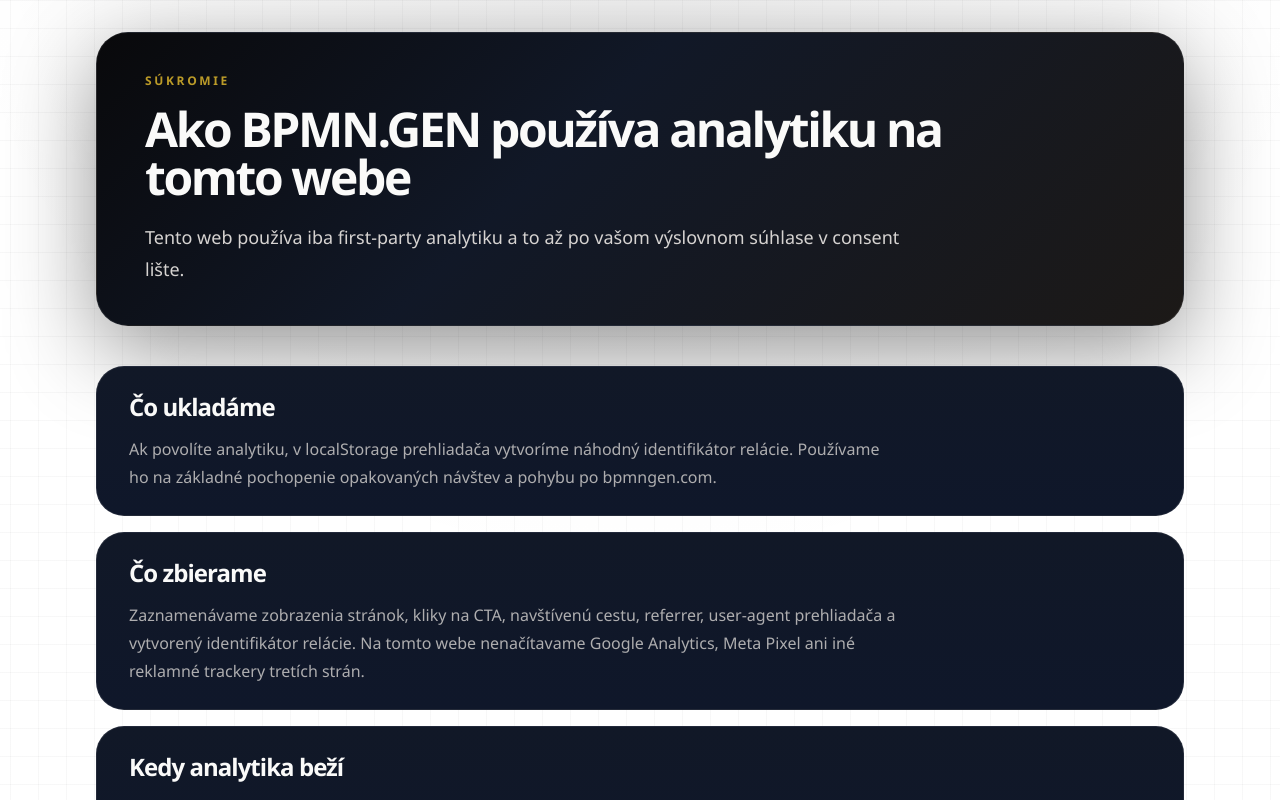
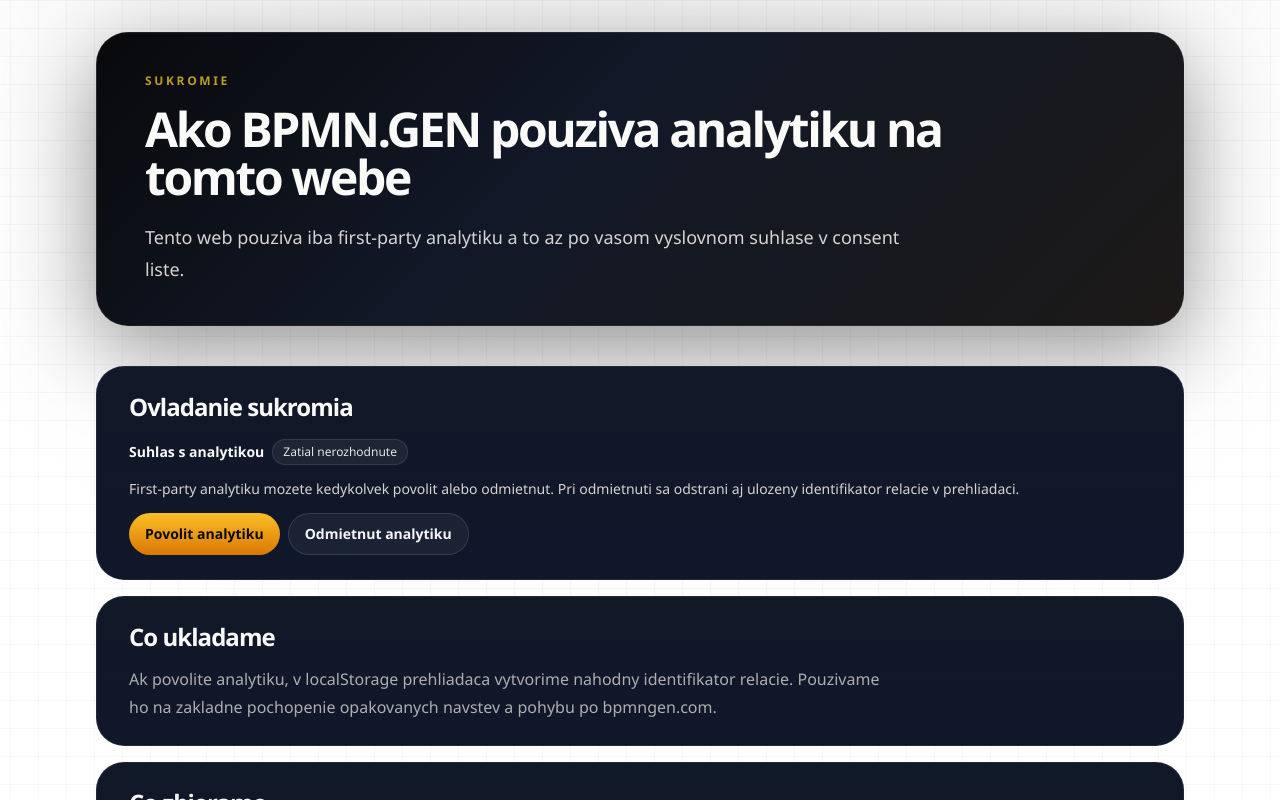
Before and after one commit to Zopinko/bpmngen-web, a Next.js app: page /sk/privacy in a window 1280 px wide. Shown: the top 800 px of the page. Built offline with nearby package versions, Linux system fonts and the light colour scheme.

Commit message:
fix: add consent controls and stabilize signup links

```diff
--- a/components/AnalyticsConsentBanner.tsx
+++ b/components/AnalyticsConsentBanner.tsx
@@ -1,31 +1,34 @@
 "use client";
 
 import Link from "next/link";
-import { useSyncExternalStore } from "react";
-import {
-  getAnalyticsConsentState,
-  setAnalyticsConsentState,
-  subscribeAnalyticsConsent,
-} from "@/lib/analytics-consent";
+import { useState, useSyncExternalStore } from "react";
+import { AnalyticsConsentControls } from "@/components/AnalyticsConsentControls";
+import { getAnalyticsConsentState, subscribeAnalyticsConsent } from "@/lib/analytics-consent";
 
 type AnalyticsConsentBannerProps = {
   locale: "en" | "sk";
 };
 
+function subscribeNoop(): () => void {
+  return () => undefined;
+}
+
 const COPY = {
   en: {
     message:
       "We use privacy-light analytics to understand which pages and calls-to-action work. Data stays in our own system and analytics stay off until you allow them.",
-    accept: "Allow analytics",
-    reject: "Reject",
     privacy: "Privacy",
+    settings: "Privacy settings",
+    close: "Close",
+    panelText: "You can change or withdraw analytics consent here at any time.",
   },
   sk: {
     message:
-      "Používame jednoduchú analytiku na zistenie, ktoré stránky a výzvy fungujú. Dáta ostávajú v našom systéme a analytika je vypnutá, kým ju nepovolíte.",
-    accept: "Povoliť analytiku",
-    reject: "Odmietnuť",
-    privacy: "Súkromie",
+      "Pouzivame jednoduchu analytiku na zistenie, ktore stranky a vyzvy funguju. Data ostavaju v nasom systeme a analytika je vypnuta, kym ju nepovolite.",
+    privacy: "Sukromie",
+    settings: "Nastavenie sukromia",
+    close: "Zavriet",
+    panelText: "Tu mozete kedykolvek zmenit alebo odvolat svoj suhlas s analytikou.",
   },
 } as const;
 
@@ -34,52 +37,79 @@
 }
 
 export function AnalyticsConsentBanner({ locale }: AnalyticsConsentBannerProps) {
+  const isMounted = useSyncExternalStore(subscribeNoop, () => true, () => false);
+  const [settingsOpen, setSettingsOpen] = useState(false);
   const consentState = useSyncExternalStore(
     subscribeAnalyticsConsent,
     getAnalyticsConsentState,
     () => "unknown",
   );
 
-  if (consentState !== "unknown") {
-    return null;
-  }
-
+  const resolvedConsentState = isMounted ? consentState : "unknown";
   const copy = COPY[locale];
 
   return (
+    <>
+      {resolvedConsentState === "unknown" ? (
         <div className="fixed inset-x-0 bottom-0 z-50 px-4 pb-4 sm:px-6 sm:pb-6">
           <div className="mx-auto flex w-full max-w-5xl flex-col gap-4 rounded-[1.75rem] border border-white/10 bg-[linear-gradient(180deg,rgba(9,9,11,0.96),rgba(24,24,27,0.96))] p-4 text-stone-100 shadow-[0_24px_60px_rgba(0,0,0,0.42)] backdrop-blur-xl sm:flex-row sm:items-end sm:justify-between sm:p-5">
             <div className="max-w-3xl space-y-2">
               <p className="text-xs font-semibold uppercase tracking-[0.18em] text-amber-200/72">
-            {locale === "sk" ? "Nastavenie súkromia" : "Privacy settings"}
+                {copy.settings}
               </p>
               <p className="text-sm leading-6 text-stone-300">{copy.message}</p>
             </div>
 
-        <div className="flex flex-col gap-2 sm:min-w-[15rem]">
-          <button
-            type="button"
-            onClick={() => {
-              setAnalyticsConsentState("granted");
-            }}
-            className="inline-flex items-center justify-center rounded-full bg-[linear-gradient(180deg,#fbbf24_0%,#d97706_100%)] px-4 py-2.5 text-sm font-semibold text-stone-950 transition hover:brightness-110"
-          >
-            {copy.accept}
-          </button>
-          <button
-            type="button"
-            onClick={() => {
-              setAnalyticsConsentState("denied");
-            }}
-            className="inline-flex items-center justify-center rounded-full border border-white/12 bg-white/[0.05] px-4 py-2.5 text-sm font-semibold text-stone-100 transition hover:bg-white/[0.08]"
-          >
-            {copy.reject}
-          </button>
+            <div className="flex flex-col gap-2 sm:min-w-[18rem]">
+              <AnalyticsConsentControls locale={locale} />
               <Link href={getPrivacyHref(locale)} className="text-center text-xs text-stone-400 transition hover:text-stone-200">
                 {copy.privacy}
               </Link>
             </div>
           </div>
         </div>
+      ) : null}
+
+      <div className="fixed bottom-4 left-4 z-40 sm:bottom-6 sm:left-6">
+        <button
+          type="button"
+          onClick={() => {
+            setSettingsOpen((current) => !current);
+          }}
+          className="inline-flex items-center rounded-full border border-zinc-200 bg-white/95 px-4 py-2 text-sm font-semibold text-zinc-900 shadow-[0_12px_32px_rgba(0,0,0,0.14)] backdrop-blur transition hover:bg-white"
+        >
+          {copy.settings}
+        </button>
+      </div>
+
+      {settingsOpen ? (
+        <div className="fixed bottom-20 left-4 z-50 w-[min(28rem,calc(100vw-2rem))] sm:bottom-24 sm:left-6">
+          <div className="rounded-[1.5rem] border border-zinc-200 bg-white p-4 shadow-[0_24px_60px_rgba(0,0,0,0.24)]">
+            <div className="mb-3 flex items-start justify-between gap-3">
+              <div>
+                <p className="text-sm font-semibold text-zinc-950">{copy.settings}</p>
+                <p className="mt-1 text-xs leading-5 text-zinc-600">{copy.panelText}</p>
+              </div>
+              <button
+                type="button"
+                onClick={() => {
+                  setSettingsOpen(false);
+                }}
+                className="rounded-full border border-zinc-200 px-2.5 py-1 text-xs font-medium text-zinc-700 transition hover:bg-zinc-100"
+              >
+                {copy.close}
+              </button>
+            </div>
+
+            <AnalyticsConsentControls locale={locale} tone="light" />
+            <div className="mt-3">
+              <Link href={getPrivacyHref(locale)} className="text-xs text-zinc-600 transition hover:text-zinc-900">
+                {copy.privacy}
+              </Link>
+            </div>
+          </div>
+        </div>
+      ) : null}
+    </>
   );
 }
--- /dev/null
+++ b/components/AnalyticsConsentControls.tsx
@@ -0,0 +1,102 @@
+"use client";
+
+import { useSyncExternalStore } from "react";
+import {
+  getAnalyticsConsentState,
+  setAnalyticsConsentState,
+  subscribeAnalyticsConsent,
+} from "@/lib/analytics-consent";
+
+type AnalyticsConsentControlsProps = {
+  locale: "en" | "sk";
+  tone?: "dark" | "light";
+};
+
+function subscribeNoop(): () => void {
+  return () => undefined;
+}
+
+const COPY = {
+  en: {
+    title: "Analytics consent",
+    unknown: "Not decided yet",
+    granted: "Allowed",
+    denied: "Rejected",
+    description:
+      "You can allow or reject first-party analytics at any time. Rejecting also removes the stored browser session identifier.",
+    accept: "Allow analytics",
+    reject: "Reject analytics",
+  },
+  sk: {
+    title: "Suhlas s analytikou",
+    unknown: "Zatial nerozhodnute",
+    granted: "Povolene",
+    denied: "Odmietnute",
+    description:
+      "First-party analytiku mozete kedykolvek povolit alebo odmietnut. Pri odmietnuti sa odstrani aj ulozeny identifikator relacie v prehliadaci.",
+    accept: "Povolit analytiku",
+    reject: "Odmietnut analytiku",
+  },
+} as const;
+
+export function AnalyticsConsentControls({
+  locale,
+  tone = "dark",
+}: AnalyticsConsentControlsProps) {
+  const isMounted = useSyncExternalStore(subscribeNoop, () => true, () => false);
+  const consentState = useSyncExternalStore(
+    subscribeAnalyticsConsent,
+    getAnalyticsConsentState,
+    () => "unknown",
+  );
+  const copy = COPY[locale];
+  const resolvedConsentState = isMounted ? consentState : "unknown";
+  const consentLabel =
+    resolvedConsentState === "granted"
+      ? copy.granted
+      : resolvedConsentState === "denied"
+        ? copy.denied
+        : copy.unknown;
+
+  const isLight = tone === "light";
+  const badgeClasses = isLight
+    ? "bg-zinc-100 text-zinc-700 border border-zinc-200"
+    : "bg-white/[0.06] text-stone-200 border border-white/10";
+  const secondaryButtonClasses = isLight
+    ? "border border-zinc-200 bg-white text-zinc-900 hover:bg-zinc-100"
+    : "border border-white/12 bg-white/[0.05] text-stone-100 hover:bg-white/[0.08]";
+  const descriptionClasses = isLight ? "text-zinc-600" : "text-stone-300";
+  const titleClasses = isLight ? "text-zinc-950" : "text-stone-50";
+
+  return (
+    <div className="space-y-3">
+      <div className="flex flex-wrap items-center gap-2">
+        <p className={`text-sm font-semibold ${titleClasses}`}>{copy.title}</p>
+        <span className={`rounded-full px-2.5 py-1 text-xs font-medium ${badgeClasses}`}>
+          {consentLabel}
+        </span>
+      </div>
+      <p className={`text-sm leading-6 ${descriptionClasses}`}>{copy.description}</p>
+      <div className="flex flex-col gap-2 sm:flex-row">
+        <button
+          type="button"
+          onClick={() => {
+            setAnalyticsConsentState("granted");
+          }}
+          className="inline-flex items-center justify-center rounded-full bg-[linear-gradient(180deg,#fbbf24_0%,#d97706_100%)] px-4 py-2.5 text-sm font-semibold text-stone-950 transition hover:brightness-110"
+        >
+          {copy.accept}
+        </button>
+        <button
+          type="button"
+          onClick={() => {
+            setAnalyticsConsentState("denied");
+          }}
+          className={`inline-flex items-center justify-center rounded-full px-4 py-2.5 text-sm font-semibold transition ${secondaryButtonClasses}`}
+        >
+          {copy.reject}
+        </button>
+      </div>
+    </div>
+  );
+}
--- a/components/PrivacyPage.tsx
+++ b/components/PrivacyPage.tsx
@@ -1,3 +1,6 @@
+import { AnalyticsConsentControls } from "@/components/AnalyticsConsentControls";
+import { ANALYTICS_RETENTION_DAYS } from "@/lib/analytics-db";
+
 type PrivacyPageProps = {
   locale: "en" | "sk";
 };
@@ -24,32 +27,42 @@
         body:
           "Analytics stay disabled until you click Allow analytics. If you reject analytics, no analytics events are sent and the local session identifier is removed.",
       },
+      {
+        title: "How long we keep analytics data",
+        body: `Analytics events are automatically deleted after ${ANALYTICS_RETENTION_DAYS} days.`,
+      },
     ],
+    controlsTitle: "Privacy controls",
     back: "Back to homepage",
   },
   sk: {
-    eyebrow: "Súkromie",
-    title: "Ako BPMN.GEN používa analytiku na tomto webe",
+    eyebrow: "Sukromie",
+    title: "Ako BPMN.GEN pouziva analytiku na tomto webe",
     intro:
-      "Tento web používa iba first-party analytiku a to až po vašom výslovnom súhlase v consent lište.",
+      "Tento web pouziva iba first-party analytiku a to az po vasom vyslovnom suhlase v consent liste.",
     sections: [
       {
-        title: "Čo ukladáme",
+        title: "Co ukladame",
         body:
-          "Ak povolíte analytiku, v localStorage prehliadača vytvoríme náhodný identifikátor relácie. Používame ho na základné pochopenie opakovaných návštev a pohybu po bpmngen.com.",
+          "Ak povolite analytiku, v localStorage prehliadaca vytvorime nahodny identifikator relacie. Pouzivame ho na zakladne pochopenie opakovanych navstev a pohybu po bpmngen.com.",
       },
       {
-        title: "Čo zbierame",
+        title: "Co zbierame",
         body:
-          "Zaznamenávame zobrazenia stránok, kliky na CTA, navštívenú cestu, referrer, user-agent prehliadača a vytvorený identifikátor relácie. Na tomto webe nenačítavame Google Analytics, Meta Pixel ani iné reklamné trackery tretích strán.",
+          "Zaznamenavame zobrazenia stranok, kliky na CTA, navstivenu cestu, referrer, user-agent prehliadaca a vytvoreny identifikator relacie. Na tomto webe nenacitavame Google Analytics, Meta Pixel ani ine reklamne trackery tretich stran.",
       },
       {
-        title: "Kedy analytika beží",
+        title: "Kedy analytika bezi",
         body:
-          "Analytika je vypnutá, kým nekliknete na Povoliť analytiku. Ak analytiku odmietnete, žiadne analytické eventy sa neposielajú a lokálny identifikátor relácie sa odstráni.",
+          "Analytika je vypnuta, kym nekliknete na Povolit analytiku. Ak analytiku odmietnete, ziadne analyticke eventy sa neposielaju a lokalny identifikator relacie sa odstrani.",
+      },
+      {
+        title: "Ako dlho data drzime",
+        body: `Analytics eventy sa automaticky mazu po ${ANALYTICS_RETENTION_DAYS} dnoch.`,
       },
     ],
-    back: "Späť na homepage",
+    controlsTitle: "Ovladanie sukromia",
+    back: "Spat na homepage",
   },
 } as const;
 
@@ -71,6 +84,13 @@
       </section>
 
       <section className="grid gap-4">
+        <article className="rounded-[1.75rem] border border-white/8 bg-[linear-gradient(180deg,#111827_0%,#0f172a_100%)] px-6 py-6 sm:px-8">
+          <h2 className="text-2xl font-semibold tracking-[-0.04em] text-stone-50">{copy.controlsTitle}</h2>
+          <div className="mt-4">
+            <AnalyticsConsentControls locale={locale} />
+          </div>
+        </article>
+
         {copy.sections.map((section) => (
           <article
             key={section.title}
--- a/components/TrackEventLink.tsx
+++ b/components/TrackEventLink.tsx
@@ -26,15 +26,10 @@
   onClick,
   ...props
 }: TrackEventLinkProps) {
-  const resolvedHref =
-    appendSessionIdToSignup && typeof props.href === "string"
-      ? buildSignupUrlWithSid(props.href)
-      : props.href;
-
   return (
     <Link
       {...props}
-      href={resolvedHref}
+      href={props.href}
       onClick={(event) => {
         if (appendSessionIdToSignup && typeof props.href === "string" && event.currentTarget instanceof HTMLAnchorElement) {
           event.currentTarget.href = buildSignupUrlWithSid(props.href, true);
--- a/lib/analytics-db.ts
+++ b/lib/analytics-db.ts
@@ -2,6 +2,8 @@
 import path from "node:path";
 import { DatabaseSync } from "node:sqlite";
 import { type AnalyticsEventName } from "@/lib/analytics-events";
+
+export const ANALYTICS_RETENTION_DAYS = 180;
 
 function resolveAnalyticsDbPath(): string {
   const configuredPath = process.env.ANALYTICS_DB_PATH?.trim();
@@ -33,7 +35,31 @@
 
 type AnalyticsDatabaseGlobal = typeof globalThis & {
   __analyticsDb?: DatabaseSyncLike;
+  __analyticsRetentionCleanupDay?: string;
 };
+
+function formatUtcSqliteDate(date: Date): string {
+  const year = date.getUTCFullYear();
+  const month = `${date.getUTCMonth() + 1}`.padStart(2, "0");
+  const day = `${date.getUTCDate()}`.padStart(2, "0");
+  const hours = `${date.getUTCHours()}`.padStart(2, "0");
+  const minutes = `${date.getUTCMinutes()}`.padStart(2, "0");
+  const seconds = `${date.getUTCSeconds()}`.padStart(2, "0");
+  return `${year}-${month}-${day} ${hours}:${minutes}:${seconds}`;
+}
+
+function maybeCleanupExpiredAnalyticsData(db: DatabaseSyncLike): void {
+  const globalForDb = globalThis as AnalyticsDatabaseGlobal;
+  const cleanupDay = new Date().toISOString().slice(0, 10);
+  if (globalForDb.__analyticsRetentionCleanupDay === cleanupDay) {
+    return;
+  }
+
+  const cutoff = new Date();
+  cutoff.setUTCDate(cutoff.getUTCDate() - ANALYTICS_RETENTION_DAYS);
+  db.prepare("DELETE FROM analytics_events WHERE created_at < ?").run(formatUtcSqliteDate(cutoff));
+  globalForDb.__analyticsRetentionCleanupDay = cleanupDay;
+}
 
 function getDb(): DatabaseSyncLike {
   const globalForDb = globalThis as AnalyticsDatabaseGlobal;
@@ -70,6 +96,8 @@
       globalForDb.__analyticsDb.exec("ALTER TABLE analytics_events ADD COLUMN session_id TEXT");
     }
   }
+
+  maybeCleanupExpiredAnalyticsData(globalForDb.__analyticsDb);
   return globalForDb.__analyticsDb;
 }
 
@@ -114,16 +142,6 @@
 };
 
 export type AnalyticsRangeKey = "today" | "7d" | "30d" | "all";
-
-function formatUtcSqliteDate(date: Date): string {
-  const year = date.getUTCFullYear();
-  const month = `${date.getUTCMonth() + 1}`.padStart(2, "0");
-  const day = `${date.getUTCDate()}`.padStart(2, "0");
-  const hours = `${date.getUTCHours()}`.padStart(2, "0");
-  const minutes = `${date.getUTCMinutes()}`.padStart(2, "0");
-  const seconds = `${date.getUTCSeconds()}`.padStart(2, "0");
-  return `${year}-${month}-${day} ${hours}:${minutes}:${seconds}`;
-}
 
 function resolveRangeStart(range: AnalyticsRangeKey): string | null {
   if (range === "all") {
```
Lines whose indentation alone changed are shown as unchanged.
